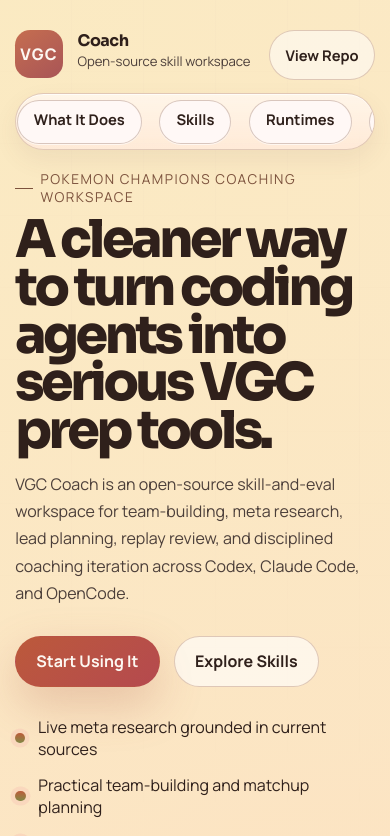
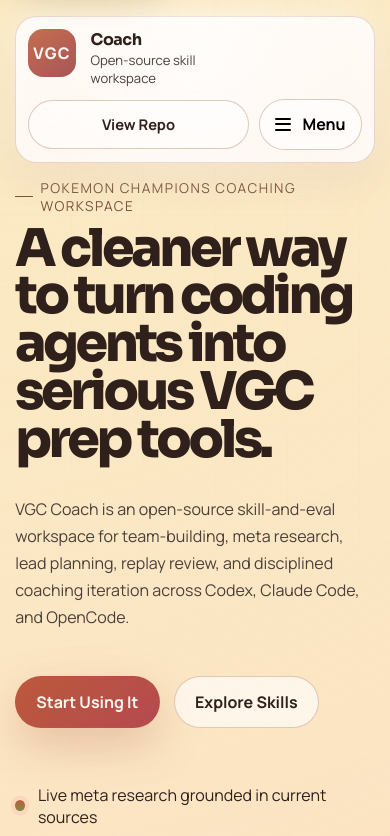
Before and after one commit to NoahJenkins/vgc-coach, a React (Vite) app in the folder site/: page / in a window 390 px wide. Shown: the top 836 px of the page. Built offline with nearby package versions, Linux system fonts and the light colour scheme.

Commit message:
Add mobile nav toggle and header polish

```diff
--- a/site/src/App.tsx
+++ b/site/src/App.tsx
@@ -1,3 +1,4 @@
+import { useState } from "react";
 import {
   coreSkills,
   footerLinks,
@@ -13,36 +14,73 @@
 
 function App() {
   const currentYear = new Date().getFullYear();
+  const [isMobileNavOpen, setIsMobileNavOpen] = useState(false);
+  const externalLinkProps = {
+    target: "_blank",
+    rel: "noreferrer",
+  } as const;
+  const closeMobileNav = () => {
+    setIsMobileNavOpen(false);
+  };
 
   return (
-      <div className="page-shell">
+    <>
+      <a className="skip-link" href="#main-content">
+        Skip to content
+      </a>
+      <div className="page-shell" id="top">
         <div className="background-texture" aria-hidden="true" />
         <header className="site-header">
           <a className="brand" href="#top">
-            <span className="brand-mark">VGC</span>
+            <span className="brand-mark" aria-hidden="true">
+              VGC
+            </span>
             <span className="brand-copy">
               <strong>Coach</strong>
               <span>Open-source skill workspace</span>
             </span>
           </a>
-          <div className="site-nav-shell">
-            <nav className="site-nav" aria-label="Primary">
+          <div
+            className="site-nav-shell"
+            data-open={isMobileNavOpen ? "true" : "false"}
+          >
+            <nav className="site-nav" aria-label="Primary" id="primary-navigation">
               {navLinks.map((link) => (
-                <a key={link.href} href={link.href}>
+                <a key={link.href} href={link.href} onClick={closeMobileNav}>
                   {link.label}
                 </a>
               ))}
             </nav>
           </div>
+          <div className="header-actions">
             <a
               className="button button-ghost header-repo-link"
               href="https://github.com/NoahJenkins/vgc-coach"
+              aria-label="View the VGC Coach repository on GitHub"
+              {...externalLinkProps}
             >
               View Repo
             </a>
+            <button
+              className="button button-ghost header-menu-toggle"
+              type="button"
+              aria-controls="primary-navigation"
+              aria-expanded={isMobileNavOpen}
+              onClick={() => {
+                setIsMobileNavOpen((current) => !current);
+              }}
+            >
+              <span className="header-menu-toggle-icon" aria-hidden="true">
+                <span />
+                <span />
+                <span />
+              </span>
+              <span>{isMobileNavOpen ? "Close" : "Menu"}</span>
+            </button>
+          </div>
         </header>
 
-      <main id="top">
+        <main id="main-content">
           <section className="hero section">
             <div className="hero-copy">
               <div className="eyebrow">Pokemon Champions coaching workspace</div>
@@ -139,7 +177,13 @@
               <article className="runtime-card" key={runtime.name}>
                 <div className="runtime-topline">
                   <h3>{runtime.name}</h3>
-                  <a href={runtime.href}>Runtime notes</a>
+                  <a
+                    href={runtime.href}
+                    aria-label={`Open ${runtime.name} runtime notes on GitHub`}
+                    {...externalLinkProps}
+                  >
+                    Runtime notes
+                  </a>
                 </div>
                 <p className="runtime-summary">{runtime.summary}</p>
                 <p>{runtime.notes}</p>
@@ -243,12 +287,16 @@
               <a
                 className="button button-primary"
                 href="https://github.com/NoahJenkins/vgc-coach"
+                aria-label="Open the VGC Coach GitHub repository"
+                {...externalLinkProps}
               >
                 Open on GitHub
               </a>
               <a
                 className="button button-secondary"
                 href="https://github.com/NoahJenkins/vgc-coach/blob/main/CONTRIBUTING.md"
+                aria-label="Open the VGC Coach contribution guide on GitHub"
+                {...externalLinkProps}
               >
                 Contribution guide
               </a>
@@ -265,19 +313,20 @@
             shared skills, runtime adapters, and evaluation-backed quality.
           </p>
           <p className="footer-legal">
-            Pokémon and All Respective Names are Trademark &amp; © of Nintendo
-            1996-{currentYear}
+            Pokemon and related names are trademarks and copyright of Nintendo,
+            1996-{currentYear}.
           </p>
         </div>
-        <div className="footer-links">
+        <nav className="footer-links" aria-label="Footer">
           {footerLinks.map((link) => (
-            <a key={link.label} href={link.href}>
+            <a key={link.label} href={link.href} {...externalLinkProps}>
               {link.label}
             </a>
           ))}
-        </div>
+        </nav>
       </footer>
       </div>
+    </>
   );
 }
 
--- a/site/src/styles.css
+++ b/site/src/styles.css
@@ -22,6 +22,9 @@
   --shadow: 0 28px 70px oklch(40% 0.03 35 / 0.13);
   --radius: 1.6rem;
   --display-font: "Sora", "Manrope", sans-serif;
+  --ease-out: cubic-bezier(0.16, 1, 0.3, 1);
+  --ease-soft: cubic-bezier(0.22, 1, 0.36, 1);
+  --header-offset: clamp(0.65rem, 1.8vw, 1rem);
 }
 
 * {
@@ -36,6 +39,16 @@
   margin: 0;
   min-width: 320px;
   min-height: 100vh;
+  background:
+    radial-gradient(circle at top left, oklch(94% 0.055 88), transparent 30%),
+    radial-gradient(circle at 85% 10%, oklch(92% 0.08 35), transparent 24%),
+    linear-gradient(180deg, oklch(98% 0.015 70), oklch(96% 0.02 45));
+  color: var(--ink);
+}
+
+::selection {
+  background: color-mix(in oklch, var(--accent-soft) 60%, white);
+  color: var(--ink);
 }
 
 a {
@@ -63,7 +76,7 @@
   position: relative;
   width: min(100%, 1440px);
   margin: 0 auto;
-  padding: 1.2rem clamp(1.1rem, 2vw, 2rem) 3rem;
+  padding: 1rem clamp(1.1rem, 2vw, 2rem) 3rem;
 }
 
 .background-texture {
@@ -78,6 +91,26 @@
   opacity: 0.35;
 }
 
+.skip-link {
+  position: fixed;
+  top: var(--header-offset);
+  left: clamp(1rem, 2vw, 2rem);
+  z-index: 7;
+  padding: 0.85rem 1.15rem;
+  border-radius: 999px;
+  background: oklch(22% 0.025 34);
+  color: oklch(98% 0.01 70);
+  box-shadow: 0 18px 38px oklch(20% 0.03 30 / 0.24);
+  transform: translateY(-180%);
+  transition: transform 200ms var(--ease-out);
+}
+
+.skip-link:focus-visible {
+  transform: translateY(0);
+  outline: 2px solid color-mix(in oklch, var(--accent) 82%, white);
+  outline-offset: 3px;
+}
+
 .site-header,
 .site-footer,
 .section,
@@ -87,17 +120,48 @@
 }
 
 .site-header {
+  position: sticky;
+  top: var(--header-offset);
+  z-index: 5;
+  isolation: isolate;
   display: grid;
   grid-template-columns: auto 1fr auto;
   gap: 1rem;
   align-items: center;
-  padding: 0.7rem 0 1.5rem;
+  margin-bottom: clamp(0.9rem, 2vw, 1.6rem);
+  padding: 0.8rem clamp(0.9rem, 1.6vw, 1.15rem);
+  border: 1px solid oklch(84% 0.035 58 / 0.9);
+  border-radius: calc(var(--radius) - 0.25rem);
+  background: color-mix(in oklch, white 76%, var(--bg));
+  box-shadow: 0 18px 36px oklch(40% 0.03 35 / 0.08);
+  backdrop-filter: blur(18px) saturate(135%);
+}
+
+.site-header::before {
+  content: "";
+  position: absolute;
+  inset: -1rem -0.85rem -1.2rem;
+  z-index: -1;
+  border-radius: calc(var(--radius) + 0.8rem);
+  background:
+    radial-gradient(circle at 50% 30%, oklch(100% 0 0 / 0.72), transparent 66%),
+    linear-gradient(180deg, oklch(99% 0.015 68 / 0.78), oklch(95% 0.03 58 / 0.48));
+  filter: blur(20px);
+  opacity: 0.95;
+  pointer-events: none;
 }
 
 .site-nav-shell {
   display: flex;
   justify-content: center;
   min-width: 0;
+}
+
+.header-actions {
+  display: flex;
+  align-items: center;
+  justify-self: end;
+  gap: 0.75rem;
 }
 
 .brand {
@@ -146,10 +210,17 @@
 .site-nav a,
 .footer-links a {
   color: var(--ink-soft);
-  transition: color 180ms ease;
+  transition:
+    color 180ms var(--ease-out),
+    background-color 180ms var(--ease-out),
+    transform 180ms var(--ease-out);
 }
 
 .site-nav a {
+  display: inline-flex;
+  align-items: center;
+  min-height: 2.75rem;
+  padding: 0.45rem 0.8rem;
   border-radius: 999px;
   outline-offset: 3px;
 }
@@ -159,19 +230,31 @@
 .footer-links a:hover,
 .footer-links a:focus-visible {
   color: var(--ink);
+  background: color-mix(in oklch, white 58%, var(--accent-soft));
+}
+
+.site-nav a:hover,
+.site-nav a:focus-visible {
+  transform: translateY(-1px);
 }
 
 .section {
   padding: clamp(2.6rem, 7vw, 6rem) 0;
+  scroll-margin-top: 7rem;
 }
 
 .hero {
   display: grid;
   grid-template-columns: minmax(0, 1.35fr) minmax(280px, 0.9fr);
   gap: clamp(1.4rem, 4vw, 3rem);
-  align-items: center;
-  min-height: clamp(36rem, 78vh, 46rem);
-  padding-top: clamp(0.75rem, 2vw, 1.75rem);
+  align-items: start;
+  min-height: clamp(31rem, 64vh, 40rem);
+  padding-top: clamp(0.4rem, 1vw, 1rem);
+}
+
+.hero-copy {
+  display: grid;
+  align-content: start;
 }
 
 .eyebrow,
@@ -205,6 +288,7 @@
   margin: 0.6rem 0 1rem;
   max-width: 11ch;
   font-weight: 800;
+  text-wrap: balance;
 }
 
 .section-heading h2,
@@ -224,6 +308,7 @@
   color: var(--ink-soft);
   line-height: 1.7;
   font-size: clamp(1rem, 1.25vw, 1.1rem);
+  text-wrap: pretty;
 }
 
 .hero-intro {
@@ -248,14 +333,19 @@
   border: 1px solid transparent;
   font-weight: 700;
   transition:
-    transform 180ms ease,
-    background-color 180ms ease,
-    border-color 180ms ease;
+    transform 180ms var(--ease-out),
+    background-color 180ms var(--ease-out),
+    border-color 180ms var(--ease-out),
+    box-shadow 220ms var(--ease-out);
 }
 
 .button:hover,
 .button:focus-visible {
   transform: translateY(-1px);
+}
+
+.button:active {
+  transform: translateY(0);
 }
 
 .button:focus-visible,
@@ -270,14 +360,46 @@
   box-shadow: 0 18px 45px oklch(58% 0.11 32 / 0.28);
 }
 
+.button-primary:hover,
+.button-primary:focus-visible {
+  box-shadow: 0 24px 52px oklch(58% 0.11 32 / 0.34);
+}
+
 .button-secondary,
 .button-ghost {
   background: color-mix(in oklch, white 62%, transparent);
   border-color: var(--line);
 }
 
+.button-secondary:hover,
+.button-secondary:focus-visible,
+.button-ghost:hover,
+.button-ghost:focus-visible {
+  border-color: color-mix(in oklch, var(--accent) 28%, var(--line));
+  background: color-mix(in oklch, white 54%, var(--accent-soft));
+}
+
 .button-ghost {
   justify-self: end;
+}
+
+.header-menu-toggle {
+  display: none;
+  gap: 0.7rem;
+  padding-inline: 1rem;
+}
+
+.header-menu-toggle-icon {
+  display: grid;
+  gap: 0.24rem;
+}
+
+.header-menu-toggle-icon span {
+  display: block;
+  inline-size: 1rem;
+  block-size: 2px;
+  border-radius: 999px;
+  background: currentColor;
 }
 
 .hero-bullets {
@@ -307,6 +429,7 @@
 .hero-aside {
   display: grid;
   gap: 1rem;
+  align-content: start;
 }
 
 .info-card,
@@ -447,9 +570,17 @@
 }
 
 .runtime-topline a {
+  display: inline-flex;
+  align-items: center;
   color: oklch(43% 0.075 48);
   font-weight: 700;
   font-size: 0.95rem;
+  padding: 0.2rem 0;
+}
+
+.runtime-topline a:hover,
+.runtime-topline a:focus-visible {
+  color: color-mix(in oklch, var(--accent) 78%, oklch(24% 0.03 36));
 }
 
 .runtime-summary {
@@ -542,7 +673,7 @@
   display: grid;
   grid-template-columns: minmax(0, 1fr) auto;
   gap: 1rem;
-  padding: 1rem 0 2rem;
+  padding: 1.5rem 0 2rem;
   border-top: 1px solid oklch(82% 0.03 55 / 0.55);
 }
 
@@ -654,60 +785,72 @@
   }
 
   .site-header {
-    grid-template-columns: minmax(0, 1fr) auto;
-    gap: 0.85rem 0.75rem;
+    top: 0.55rem;
+    grid-template-columns: 1fr;
+    gap: 0.75rem;
     align-items: start;
-    padding-bottom: 1.1rem;
+    padding: 0.75rem;
   }
 
-  .site-nav-shell {
-    grid-column: 1 / -1;
-    grid-row: 2;
-    display: block;
+  .site-header::before {
+    inset: -0.5rem -0.4rem -0.7rem;
+    filter: blur(14px);
+    opacity: 0.72;
   }
 
-  .site-nav {
-    justify-content: start;
-    flex-wrap: nowrap;
-    overflow-x: auto;
-    scroll-snap-type: x proximity;
-    padding: 0.35rem;
-    border: 1px solid oklch(82% 0.04 52 / 0.8);
-    border-radius: 999px;
-    background:
-      linear-gradient(180deg, oklch(98% 0.018 68 / 0.92), oklch(95% 0.03 58 / 0.82));
-    box-shadow:
-      inset 0 1px 0 oklch(100% 0 0 / 0.68),
-      0 10px 24px oklch(44% 0.03 34 / 0.08);
-    scrollbar-width: none;
-    -ms-overflow-style: none;
+  .header-actions {
+    width: 100%;
+    justify-self: stretch;
+    display: grid;
+    grid-template-columns: minmax(0, 1fr) auto;
+    gap: 0.65rem;
   }
 
-  .site-nav::-webkit-scrollbar {
-    display: none;
+  .header-menu-toggle {
+    display: inline-flex;
+    justify-self: end;
+    min-width: 7rem;
   }
 
   .footer-links {
     justify-content: start;
   }
 
+  .site-nav-shell {
+    display: none;
+    width: 100%;
+  }
+
+  .site-nav-shell[data-open="true"] {
+    display: block;
+  }
+
+  .site-nav {
+    display: grid;
+    grid-template-columns: 1fr;
+    padding: 0.35rem;
+    gap: 0.45rem;
+    border: 1px solid oklch(82% 0.04 52 / 0.8);
+    border-radius: 1.35rem;
+    background:
+      linear-gradient(180deg, oklch(98% 0.018 68 / 0.92), oklch(95% 0.03 58 / 0.82));
+    box-shadow:
+      inset 0 1px 0 oklch(100% 0 0 / 0.68),
+      0 10px 24px oklch(44% 0.03 34 / 0.08);
+  }
+
   .site-nav a {
-    flex: 0 0 auto;
-    scroll-snap-align: start;
-    min-height: 2.75rem;
+    justify-content: flex-start;
+    text-align: left;
+    min-height: 2.9rem;
     padding: 0.72rem 1rem;
     border: 1px solid oklch(80% 0.03 50 / 0.78);
     background: color-mix(in oklch, white 78%, oklch(94% 0.05 52));
     color: var(--ink);
-    font-size: 0.92rem;
+    font-size: 0.95rem;
     font-weight: 700;
     line-height: 1;
     box-shadow: 0 1px 0 oklch(100% 0 0 / 0.6);
-    transition:
-      transform 180ms ease,
-      background-color 180ms ease,
-      border-color 180ms ease,
-      color 180ms ease;
   }
 
   .site-nav a:hover,
@@ -718,13 +861,12 @@
   }
 
   .header-repo-link {
-    grid-column: 2;
-    grid-row: 1;
     min-height: 2.7rem;
     padding-inline: 0.95rem;
     font-size: 0.92rem;
     background: color-mix(in oklch, white 52%, transparent);
-    justify-self: end;
+    justify-self: stretch;
+    width: 100%;
   }
 
   .brand {
@@ -741,7 +883,7 @@
 
   .hero {
     min-height: auto;
-    padding-top: 0.15rem;
+    padding-top: 0.1rem;
   }
 
   .hero h1,
@@ -774,6 +916,17 @@
   }
 }
 
+@media (max-width: 560px) {
+  .brand-copy span:last-child {
+    max-width: 18ch;
+  }
+
+  .header-menu-toggle {
+    min-width: auto;
+    padding-inline: 0.95rem;
+  }
+}
+
 @media (prefers-reduced-motion: reduce) {
   html {
     scroll-behavior: auto;
```
Lines whose indentation alone changed are shown as unchanged.
